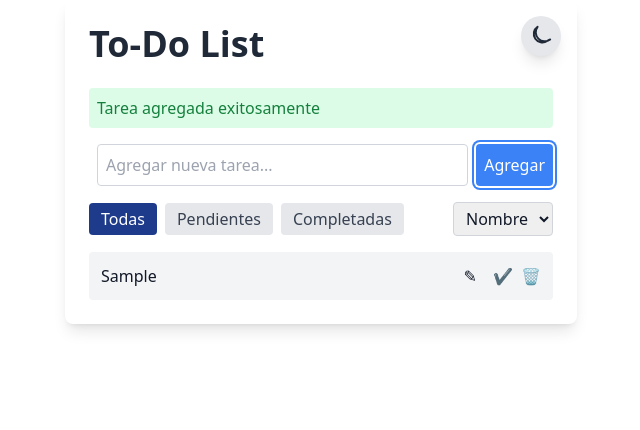
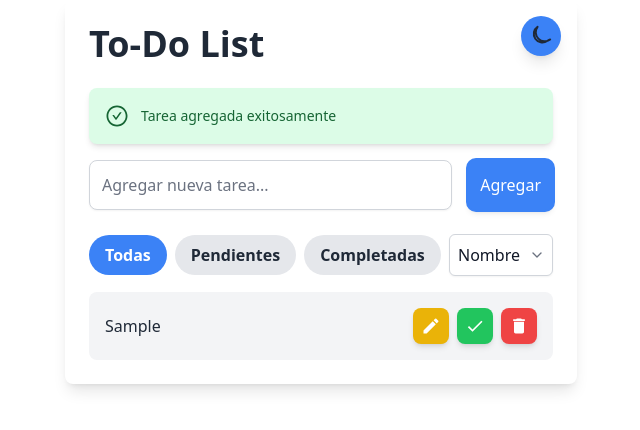
Before and after one commit to Jorge-Levi/To-Do-List-Web-App, a React (Vite) app in the folder todo-app/: page / in a window 1280 px wide. Both pictures are taken after typing "Sample" into the empty fields and a click on the button "Agregar". Shown: the top 430 px of the page, without its empty margins (319-959 px from the left). Built offline with nearby package versions, Linux system fonts and the light colour scheme.

Commit message:
Mejorando estilos en el modo dia y modo noche

```diff
--- a/todo-app/package.json
+++ b/todo-app/package.json
@@ -12,6 +12,7 @@
   "dependencies": {
     "react": "^18.3.1",
     "react-dom": "^18.3.1",
+    "react-icons": "^5.3.0",
     "react-transition-group": "^4.4.5"
   },
   "devDependencies": {
--- a/todo-app/src/App.jsx
+++ b/todo-app/src/App.jsx
@@ -8,6 +8,7 @@ import React, {
 import TaskList from "./components/TaskList";
 import TaskForm from "./components/TaskForm";
 import Filters from "./components/Filters";
+import FeedbackMessage from "./components/FeedbackMessage.jsx"; // Importa FeedbackMessage
 import ThemeContext from "./context/ThemeContext";
 import { taskReducer, initialState } from "./store/reducers/taskReducer";
 import {
@@ -101,11 +102,11 @@ export default function App() {
   };
 
   return (
-    <div className="relative max-w-lg p-6 mx-auto bg-white rounded-lg shadow-lg dark:bg-gray-800 dark:text-white">
+    <div className="relative max-w-lg p-6 mx-auto transition-colors duration-500 bg-white rounded-lg shadow-lg dark:bg-gray-900 dark:text-gray-100">
       {/* Botón de cambio de tema */}
       <button
         onClick={toggleTheme}
-        className="absolute p-2 text-gray-800 transition duration-500 ease-in-out transform bg-gray-200 rounded-full shadow-lg top-4 right-4 dark:bg-gray-600 dark:text-white hover:scale-110 focus:outline-none focus:ring-2 focus:ring-blue-500"
+        className="absolute p-2 text-gray-800 transition duration-500 ease-in-out transform bg-blue-500 rounded-full shadow-lg top-4 right-4 dark:bg-blue-600 dark:text-white hover:scale-110 focus:outline-none focus:ring-2 focus:ring-blue-500"
         aria-label="Cambiar tema"
       >
         {theme === "dark" ? (
@@ -145,11 +146,15 @@ export default function App() {
       <h1 className="mb-6 text-4xl font-semibold text-gray-800 dark:text-white">
         To-Do List
       </h1>
+
+      {/* Mensajes emergentes de feedback */}
       {state.feedbackMessage && (
-        <div className="p-2 mb-4 text-green-700 bg-green-100 rounded">
-          {state.feedbackMessage}
-        </div>
+        <FeedbackMessage
+          message={state.feedbackMessage}
+          type={state.feedbackType || "info"} // Tipo de mensaje (éxito, error, info)
+        />
       )}
+
       <TaskForm addTask={addTask} tasks={state.tasks} />
       <Filters
         filter={state.filter}
--- /dev/null
+++ b/todo-app/src/components/FeedbackMessage.jsx
@@ -0,0 +1,30 @@
+import React from "react";
+import { AiOutlineCheckCircle, AiOutlineWarning, AiOutlineInfoCircle } from "react-icons/ai";
+
+function FeedbackMessage({ message, type = "info" }) {
+  // Selección del icono basado en el tipo de mensaje
+  const icon = {
+    success: <AiOutlineCheckCircle className="w-6 h-6" />,
+    error: <AiOutlineWarning className="w-6 h-6" />,
+    info: <AiOutlineInfoCircle className="w-6 h-6" />,
+  }[type];
+
+  // Selección de estilos basado en el tipo de mensaje
+  const styles = {
+    success: "bg-green-100 text-green-800 dark:bg-green-900 dark:text-green-200",
+    error: "bg-red-100 text-red-800 dark:bg-red-900 dark:text-red-200",
+    info: "bg-blue-100 text-blue-800 dark:bg-blue-900 dark:text-blue-200",
+  }[type];
+
+  return (
+    <div
+      className={`flex items-center p-4 mb-4 text-sm rounded-lg shadow-md transition-transform transform-gpu ${styles}`}
+      role="alert"
+    >
+      <div className="mr-3">{icon}</div>
+      <span>{message}</span>
+    </div>
+  );
+}
+
+export default FeedbackMessage;
--- a/todo-app/src/components/FilterButton.jsx
+++ b/todo-app/src/components/FilterButton.jsx
@@ -4,9 +4,11 @@ function FilterButton({ label, isActive, onClick }) {
   return (
     <button
       onClick={onClick}
-      className={`button-animated px-3 py-1 rounded ${
-        isActive ? "bg-blue-900 text-white" : "bg-gray-200 text-gray-700"
-      } focus:outline-none focus:ring-2 focus:ring-blue-900 focus:ring-offset-2`}
+      className={`px-4 py-2 rounded-full font-semibold focus:outline-none focus:ring-2 focus:ring-offset-2 transition-colors duration-200 ease-in-out ${
+        isActive
+          ? "bg-blue-500 text-white dark:bg-blue-600 dark:text-white"
+          : "bg-gray-200 text-gray-800 hover:bg-gray-300 dark:bg-gray-700 dark:text-gray-300 dark:hover:bg-gray-600"
+      }`}
       aria-pressed={isActive}
       aria-label={label}
     >
--- a/todo-app/src/components/Filters.jsx
+++ b/todo-app/src/components/Filters.jsx
@@ -1,4 +1,3 @@
-// src/components/Filters.js
 import React from "react";
 import FilterButton from "./FilterButton";
 import {
@@ -27,17 +26,34 @@ function Filters({ filter, setFilter, sort, setSort }) {
           onClick={() => setFilter(FILTER_COMPLETED)}
         />
       </div>
-      <label htmlFor="sort-tasks" className="sr-only">Ordenar tareas</label>
+      <label htmlFor="sort-tasks" className="sr-only">
+        Ordenar tareas
+      </label>
+      <div className="relative">
         <select
           id="sort-tasks"
           value={sort}
           onChange={(e) => setSort(e.target.value)}
-        className="px-2 py-1 border border-gray-300 rounded focus:outline-none focus:ring-2 focus:ring-blue-500"
+          className="block w-full p-2 pr-8 bg-white border border-gray-300 rounded-md shadow-sm appearance-none dark:bg-gray-800 dark:border-gray-600 dark:text-white focus:outline-none focus:ring-2 focus:ring-blue-500 focus:border-blue-500"
           aria-label="Ordenar tareas"
         >
           <option value="name">Nombre</option>
           <option value="status">Estado</option>
         </select>
+        <div className="absolute inset-y-0 right-0 flex items-center px-2 pointer-events-none">
+          <svg
+            className="w-4 h-4 text-gray-500 dark:text-gray-400"
+            fill="none"
+            stroke="currentColor"
+            strokeLinecap="round"
+            strokeLinejoin="round"
+            strokeWidth="2"
+            viewBox="0 0 24 24"
+          >
+            <path d="M6 9l6 6 6-6"></path>
+          </svg>
+        </div>
+      </div>
     </div>
   );
 }
--- a/todo-app/src/components/TaskForm.jsx
+++ b/todo-app/src/components/TaskForm.jsx
@@ -1,5 +1,4 @@
 import React, { useState } from "react";
-import "./Button.css";
 
 export default function TaskForm({ addTask, tasks }) {
   const [taskName, setTaskName] = useState("");
@@ -35,21 +34,20 @@ export default function TaskForm({ addTask, tasks }) {
   return (
     <form
       onSubmit={handleSubmit}
-      className="flex flex-col mb-4 space-y-2"
+      className="flex flex-col mb-6 space-y-4"
       aria-labelledby="task-form"
     >
-      <div className="flex space-x-2">
-        <label htmlFor="task-input" className="sr-only">
-          Nueva tarea
-        </label>
+      <div className="flex space-x-4">
         <input
           id="task-input"
           type="text"
           value={taskName}
           onChange={(e) => setTaskName(e.target.value)}
-          className={`flex-grow p-2 border ${
-            error.type ? "border-red-500" : "border-gray-300"
-          } rounded focus:outline-none focus:ring-2 focus:ring-blue-500`}
+          className={`flex-grow p-3 border rounded-lg shadow-sm focus:outline-none focus:ring-2 focus:ring-blue-500 transition-colors duration-200 ease-in-out ${
+            error.type
+              ? "border-red-500 dark:border-red-400"
+              : "border-gray-300 dark:border-gray-600"
+          } bg-white dark:bg-gray-800 text-gray-900 dark:text-gray-100 placeholder-gray-500 dark:placeholder-gray-400`}
           placeholder="Agregar nueva tarea..."
           aria-label="Campo para agregar nueva tarea"
           aria-required="true"
@@ -58,7 +56,7 @@ export default function TaskForm({ addTask, tasks }) {
         />
         <button
           type="submit"
-          className="p-2 text-white bg-blue-500 rounded shadow button-animated hover:bg-blue-600 focus:outline-none focus:ring-2 focus:ring-blue-500 focus:ring-offset-2"
+          className="p-3 text-white transition-transform transform bg-blue-500 rounded-lg shadow-md hover:bg-blue-600 dark:bg-blue-600 dark:hover:bg-blue-700 focus:outline-none focus:ring-2 focus:ring-blue-500 hover:scale-105"
         >
           Agregar
         </button>
@@ -66,7 +64,7 @@ export default function TaskForm({ addTask, tasks }) {
       {error.message && (
         <p
           id="task-error"
-          className="text-sm text-red-500"
+          className="text-sm text-red-500 dark:text-red-400"
           role="alert"
         >
           {error.message}
--- a/todo-app/src/components/TaskItem.jsx
+++ b/todo-app/src/components/TaskItem.jsx
@@ -1,4 +1,5 @@
-import React, { useState,forwardRef } from "react";
+import React, { useState, forwardRef } from "react";
+import { MdEdit, MdDelete, MdCheck, MdCancel, MdSave } from "react-icons/md"; // Importación de los iconos
 
 const TaskItem = forwardRef(({ task, toggleTask, deleteTask, editTask }, ref) => {
   const [isEditing, setIsEditing] = useState(false);
@@ -13,10 +14,12 @@ const TaskItem = forwardRef(({ task, toggleTask, deleteTask, editTask }, ref) =>
 
   return (
     <li
-      ref={ref} // Pasar el ref al elemento li
-      className={`flex justify-between items-center p-3 bg-gray-100 rounded ${
-        task.completed ? "bg-green-100" : ""
-      }`}
+      ref={ref}
+      className={`flex justify-between items-center p-4 rounded-lg transition-colors duration-500 ${
+        task.completed
+          ? "bg-green-100 dark:bg-green-900"
+          : "bg-gray-100 dark:bg-gray-800"
+      } text-gray-800 dark:text-gray-100`}
       aria-label={`Tarea: ${task.name}, ${
         task.completed ? "completada" : "pendiente"
       }`}
@@ -26,12 +29,14 @@ const TaskItem = forwardRef(({ task, toggleTask, deleteTask, editTask }, ref) =>
         <input
           value={newName}
           onChange={(e) => setNewName(e.target.value)}
-          className="flex-grow p-1 mr-2 border border-gray-300 rounded focus:outline-none"
+          className="flex-grow p-2 mr-2 bg-white border border-gray-300 rounded-md focus:outline-none focus:ring-2 focus:ring-blue-500 dark:bg-gray-700 dark:border-gray-600 dark:text-white"
         />
       ) : (
         <span
           className={`flex-grow ${
-            task.completed ? "line-through text-gray-500" : ""
+            task.completed
+              ? "line-through text-gray-500 dark:text-gray-400"
+              : ""
           }`}
           aria-label={`Nombre de la tarea: ${task.name}`}
         >
@@ -39,22 +44,22 @@ const TaskItem = forwardRef(({ task, toggleTask, deleteTask, editTask }, ref) =>
         </span>
       )}
 
-      <div className="space-x-2">
+      <div className="flex space-x-2">
         {isEditing ? (
           <>
             <button
               onClick={handleEdit}
               aria-label="Guardar cambios"
-              className="mr-2 focus:outline-none focus:ring-2 focus:ring-blue-500"
+              className="p-2 text-white transition-transform transform bg-blue-500 rounded-lg shadow-md hover:bg-blue-600 dark:bg-blue-600 dark:hover:bg-blue-700 focus:outline-none focus:ring-2 focus:ring-blue-500 hover:scale-105"
             >
-              💾
+              <MdSave size={20} /> {/* Icono de guardar */}
             </button>
             <button
               onClick={() => setIsEditing(false)}
               aria-label="Cancelar edición"
-              className="mr-2 focus:outline-none focus:ring-2 focus:ring-blue-500"
+              className="p-2 text-white transition-transform transform bg-red-500 rounded-lg shadow-md hover:bg-red-600 dark:bg-red-600 dark:hover:bg-red-700 focus:outline-none focus:ring-2 focus:ring-red-500 hover:scale-105"
             >
-              ❌
+              <MdCancel size={20} /> {/* Icono de cancelar */}
             </button>
           </>
         ) : (
@@ -62,25 +67,25 @@ const TaskItem = forwardRef(({ task, toggleTask, deleteTask, editTask }, ref) =>
             <button
               onClick={() => setIsEditing(true)}
               aria-label="Editar tarea"
-              className="mr-2 focus:outline-none focus:ring-2 focus:ring-blue-500"
+              className="p-2 text-white transition-transform transform bg-yellow-500 rounded-lg shadow-md hover:bg-yellow-600 dark:bg-yellow-600 dark:hover:bg-yellow-700 focus:outline-none focus:ring-2 focus:ring-yellow-500 hover:scale-105"
             >
-              ✎
+              <MdEdit size={20} /> {/* Icono de editar */}
             </button>
             <button
               onClick={() => toggleTask(task.id)}
               aria-label={
                 task.completed ? "Marcar como pendiente" : "Marcar como completada"
               }
-              className="mr-2 focus:outline-none focus:ring-2 focus:ring-blue-500"
+              className="p-2 text-white transition-transform transform bg-green-500 rounded-lg shadow-md hover:bg-green-600 dark:bg-green-600 dark:hover:bg-green-700 focus:outline-none focus:ring-2 focus:ring-green-500 hover:scale-105"
             >
-              ✔
+              <MdCheck size={20} /> {/* Icono de marcar */}
             </button>
             <button
               onClick={() => deleteTask(task.id)}
               aria-label="Eliminar tarea"
-              className="mr-2 focus:outline-none focus:ring-2 focus:ring-blue-500"
+              className="p-2 text-white transition-transform transform bg-red-500 rounded-lg shadow-md hover:bg-red-600 dark:bg-red-600 dark:hover:bg-red-700 focus:outline-none focus:ring-2 focus:ring-red-500 hover:scale-105"
             >
-              🗑
+              <MdDelete size={20} /> {/* Icono de eliminar */}
             </button>
           </>
         )}
--- a/todo-app/src/components/TaskList.jsx
+++ b/todo-app/src/components/TaskList.jsx
@@ -4,6 +4,9 @@ import TaskItem from "./TaskItem";
 import "./TaskList.css";
 
 export default function TaskList({ tasks, toggleTask, deleteTask, editTask }) {
+  // Crear un mapa para almacenar las referencias de cada tarea
+  const refs = useRef(new Map());
+
   return (
     <TransitionGroup
       component="ul"
@@ -12,17 +15,20 @@ export default function TaskList({ tasks, toggleTask, deleteTask, editTask }) {
       aria-live="polite"
     >
       {tasks.map((task) => {
-        const nodeRef = useRef(null);
+        // Asignar una referencia a cada tarea usando su ID como clave
+        if (!refs.current.has(task.id)) {
+          refs.current.set(task.id, React.createRef());
+        }
 
         return (
           <CSSTransition
             key={task.id}
             timeout={300}
             classNames="task"
-            nodeRef={nodeRef} // Pasar el ref al CSSTransition
+            nodeRef={refs.current.get(task.id)}
           >
             <TaskItem
-              ref={nodeRef} // Pasar el mismo ref al TaskItem
+              ref={refs.current.get(task.id)}
               task={task}
               toggleTask={toggleTask}
               deleteTask={deleteTask}
--- a/todo-app/src/store/reducers/taskReducer.jsx
+++ b/todo-app/src/store/reducers/taskReducer.jsx
@@ -1,5 +1,3 @@
-// src/store/reducers/taskReducer.js
-
 import {
   ADD_TASK,
   TOGGLE_TASK,
@@ -16,6 +14,7 @@ export const initialState = {
   filter: "all",
   sort: "name",
   feedbackMessage: "",
+  feedbackType: "", // Nuevo campo para el tipo de mensaje
 };
 
 export function taskReducer(state, action) {
@@ -28,6 +27,7 @@ export function taskReducer(state, action) {
           { id: Date.now(), name: action.payload, completed: false },
         ],
         feedbackMessage: "Tarea agregada exitosamente",
+        feedbackType: "success", // Tipo de mensaje de éxito
       };
     case TOGGLE_TASK:
       return {
@@ -38,12 +38,14 @@ export function taskReducer(state, action) {
             : task
         ),
         feedbackMessage: "Estado de la tarea actualizado",
+        feedbackType: "info", // Tipo de mensaje de información
       };
     case DELETE_TASK:
       return {
         ...state,
         tasks: state.tasks.filter((task) => task.id !== action.payload),
         feedbackMessage: "Tarea eliminada",
+        feedbackType: "error", // Tipo de mensaje de error (relacionado con la eliminación)
       };
     case SET_FILTER:
       return {
@@ -59,6 +61,7 @@ export function taskReducer(state, action) {
       return {
         ...state,
         feedbackMessage: "",
+        feedbackType: "", // Limpiar también el tipo de mensaje
       };
     case LOAD_TASKS:
       return {
@@ -74,6 +77,7 @@ export function taskReducer(state, action) {
             : task
         ),
         feedbackMessage: "Tarea actualizada con éxito",
+        feedbackType: "success", // Tipo de mensaje de éxito
       };
     default:
       return state;
--- a/todo-app/tailwind.config.js
+++ b/todo-app/tailwind.config.js
@@ -8,6 +8,32 @@ module.exports = {
         background: "background-color", // Para transiciones suaves de fondo
         text: "color", // Para transiciones suaves de texto
       },
+      colors: {
+        // Colores para el modo claro
+        light: {
+          background: "#ffffff", // Fondo principal (blanco)
+          textPrimary: "#1a202c", // Texto principal (gris oscuro)
+          textSecondary: "#4a5568", // Texto secundario (gris medio)
+          card: "#f7fafc", // Fondo de tarjetas (gris muy claro)
+          button: {
+            bg: "#4299e1", // Fondo de botones (azul)
+            text: "#ffffff", // Texto de botones (blanco)
+            hover: "#3182ce", // Fondo de botones en hover (azul más oscuro)
+          },
+          // Colores para el modo oscuro
+          dark: {
+            background: "#1a202c", // Fondo principal (gris muy oscuro)
+            textPrimary: "#f7fafc", // Texto principal (gris muy claro)
+            textSecondary: "#a0aec0", // Texto secundario (gris claro)
+            card: "#2d3748", // Fondo de tarjetas (gris oscuro)
+            button: {
+              bg: "#2b6cb0", // Fondo de botones (azul oscuro)
+              text: "#ffffff", // Texto de botones (blanco)
+              hover: "#2c5282", // Fondo de botones en hover (azul más oscuro)
+            },
+          },
+        },
+      },
     },
   },
   plugins: [],
```
Also changed, not shown: todo-app/src/index.css (+7 -0 lines), 1 other file (tests, documents, lock files or other folders). Lines whose indentation alone changed are shown as unchanged.
